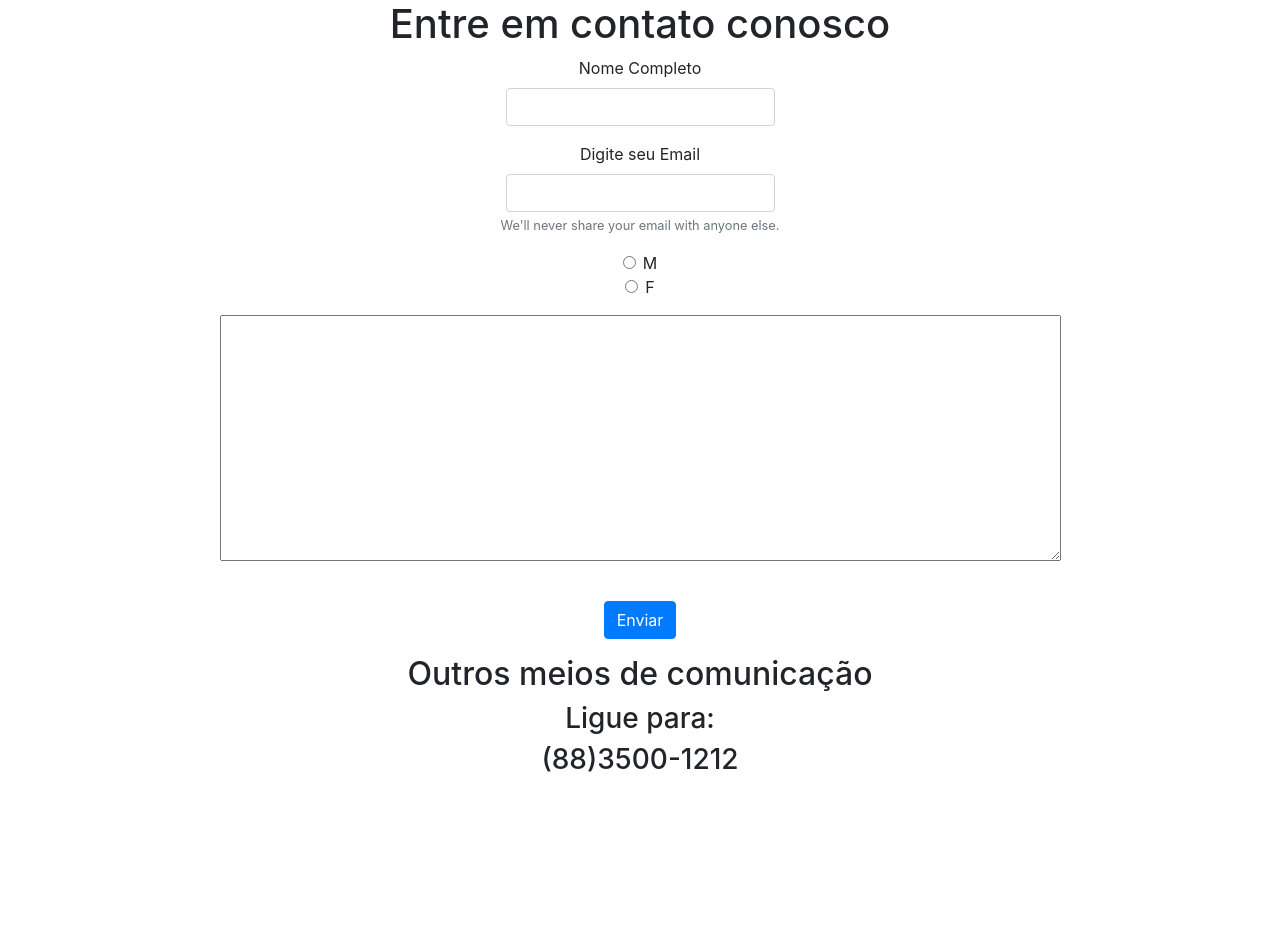
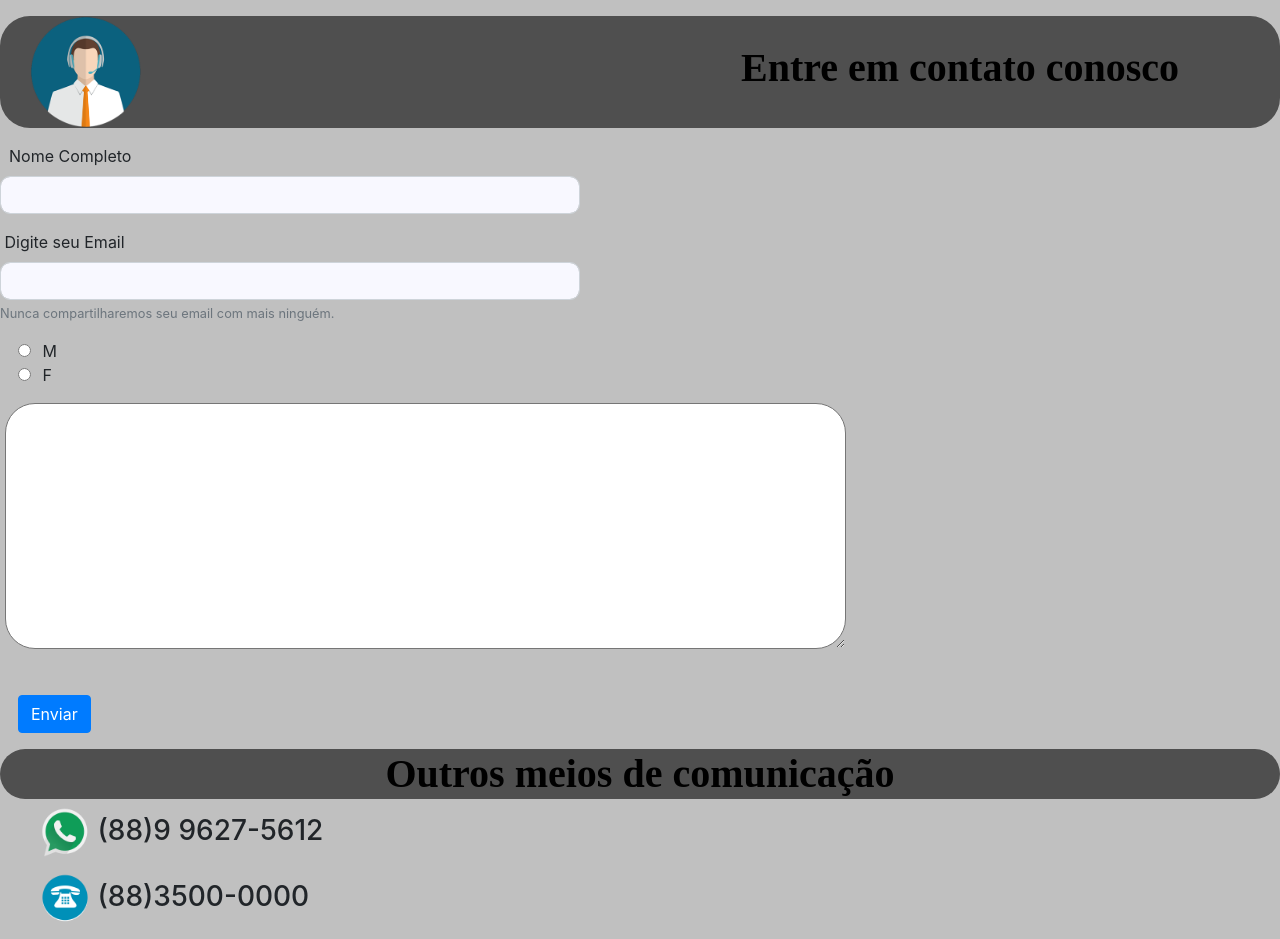
Before and after one commit to LucasMartins1/Atividade, a plain HTML site: page index.html in a window 1280 px wide. Before the commit the page ends 800 px from the top, so only its background shows below. Drawn offline with nearby package versions, Linux system fonts and the light colour scheme.

Commit message:
mudança no layout

```diff
--- a/index.html
+++ b/index.html
@@ -2,7 +2,7 @@
 <html lang="en">
 
 
-  <body align="center">
+
 
       <div id="site">
 
@@ -15,49 +15,78 @@
         <link rel="stylesheet" href="css/bootstrap.css" >
 
         <title>Programação Web</title>
-        <!--!img align="center"  ref="stylesheet"src="https://pge.ro.gov.br/wp-content/uploads/2017/08/suporte11.png " width="150px"-->
 
-    <h1 align="center" > Entre em contato conosco</h1>
+<!--h1 align ="center">Entre em contato conosco</h1-->
+
+      <div id="conteudo">
+
+
+
       </head>
-      <div id="conteudo">
+  <body >
+
+
+    <div id="cabecalho" >
+
+      <p><h1 align="lefth">  &nbsp; &nbsp;<img src="image/atendimento.png "  img style-float="lefth"  alt="atendimento"width="110px"  >&nbsp; &nbsp; &nbsp; &nbsp; &nbsp; &nbsp; &nbsp; &nbsp; &nbsp; &nbsp; &nbsp; &nbsp; &nbsp; &nbsp; &nbsp; &nbsp; &nbsp; &nbsp; &nbsp; &nbsp; &nbsp; &nbsp; &nbsp; &nbsp; &nbsp; &nbsp; &nbsp; &nbsp;  &nbsp; &nbsp; Entre em contato conosco</h1>
+
+      <!-- aqui colocaremos a logo -->
+      <div id="menu-principal">
+
+      </div>
+  </div>
+  <div id="conteudo">
+    <p>
+      <div id="conteudo-principal">
         <div id ="form">
-          <form align="center">
-            <div align="center" class="form-group">
-              <label for="Nome Completo">Nome Completo</label>
-              <input type="text" class="form-control" id="Nome Completo">
+          <form >
+            <div class="form-group">
+             <label  font-weight="900" for="Nome Completo"> &nbsp; Nome Completo</label>
+              <input type="text" type="text" class="form-control" id="Nome Completo">
 
             </div>
-            <div align ="center"class="form-group">
-              <label for="exampleInputEmail1">Digite seu Email</label>
-              <input type="email" class="form-control" id="exampleInputEmail1" aria-describedby="emailHelp">
-              <small id="emailHelp" class="form-text text-muted">We'll never share your email with anyone else.</small>
-            </div>
-             <div align="center" class="form-group form-check">
-              <input type="radio" class="form-check-input" id="radio">
+            <div class="form-group">
+              <label for="exampleInputEmail1">   &nbsp;Digite seu Email</label>
+             <input type="email" class="form-control" id="exampleInputEmail1" aria-describedby="emailHelp">
+              <small id="emailHelp" class="form-text text-muted">Nunca compartilharemos seu email com mais ninguém.</small>
+             </div>
+             <div class="form-group form-check">
+              &nbsp; &nbsp;&nbsp;<input type="radio" class="form-check-input" id="radio">
               <label class="form-check-label" for="exampleCheck1">M</label><br>
-              <input type="radio" class="form-check-input" id="radio">
+              &nbsp; &nbsp;&nbsp;<input type="radio" class="form-check-input" id="radio">
               <label class="form-check-label" for="exampleCheck1">F</label><br>
 
             </div>
 
-            <div align="center" class="form-group">
-              <textarea  rows="10"  cols="80" maxlength="500" ></textarea></br></br>
+            <div class="form-group">
+               &nbsp;<textarea  rows="10"  cols="80" maxlength="500" ></textarea></br></br>
                </div>
             <div>
-             <button type="submit" class="btn btn-primary">Enviar</button>
+              &nbsp; &nbsp;&nbsp;<button type="submit" class="btn btn-primary">Enviar</button>
             </div>
             </form>
-        </div>
+          </p>
+      </div>
+      <div id="conteudo-secundario">
+
+
+<div id="rodape">
+ <h1 align="center"> Outros meios de comunicação</h1>
+ <div>
+
+  <h3> <ul><img src="image/whats.png" alt="whats" width="50px" >&nbsp;(88)9 9627-5612</h3></ul>
+  <h3><ul><img src="image/tel.png" alt="tel" width="50px" >&nbsp;(88)3500-0000</h3>
+
+ </div>
+  </div>
 
 
 
-      </div>
-      <div id="footer"></div>
-      <h2 align="center"> Outros meios de comunicação</h2>
-      <h3 align="center"> Ligue para:</h3>
-      <h3 align="center"> (88)3500-1212</h3>
 
-      </div>
+
+
+
+
 
 
 
```
Also changed, not shown: css/bootstrap.css, image/tel.png (added), image/whats.png (added).
